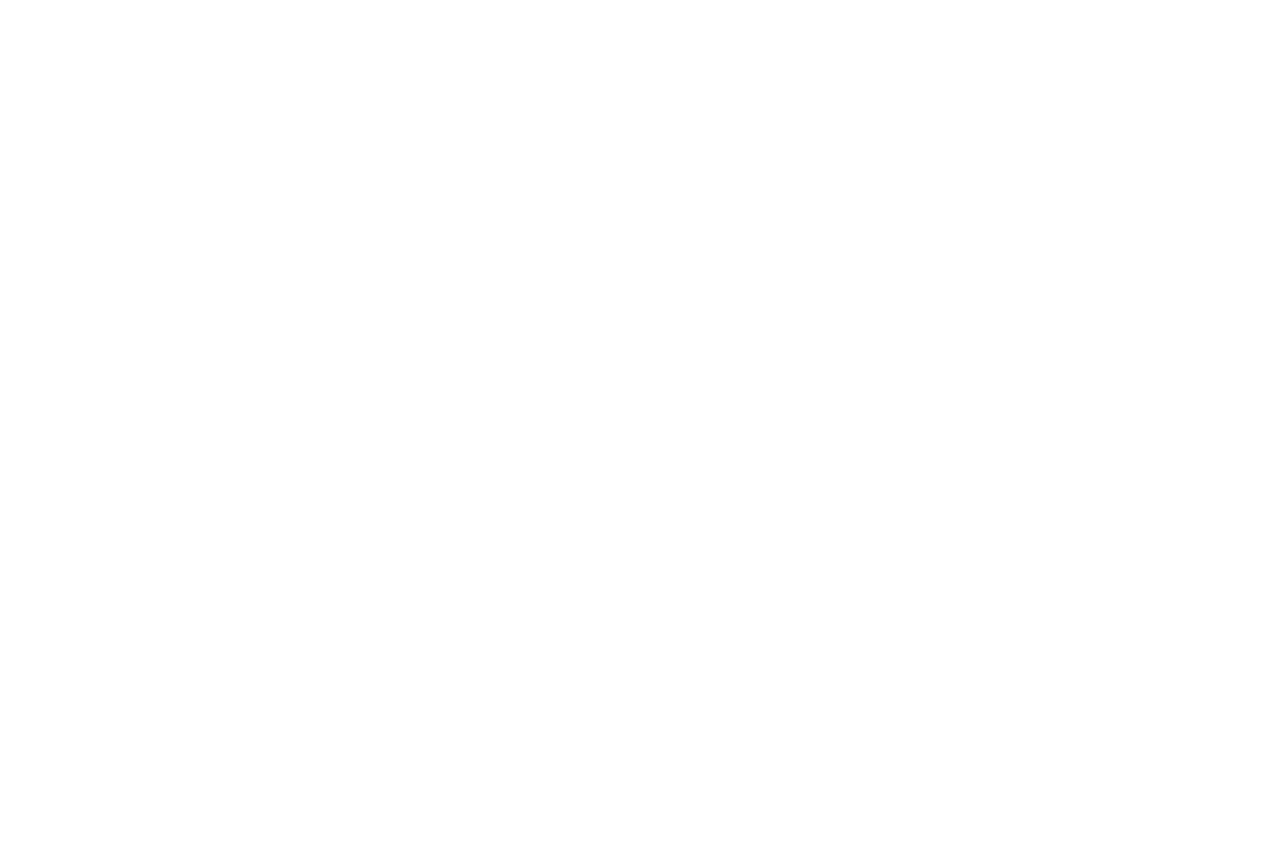
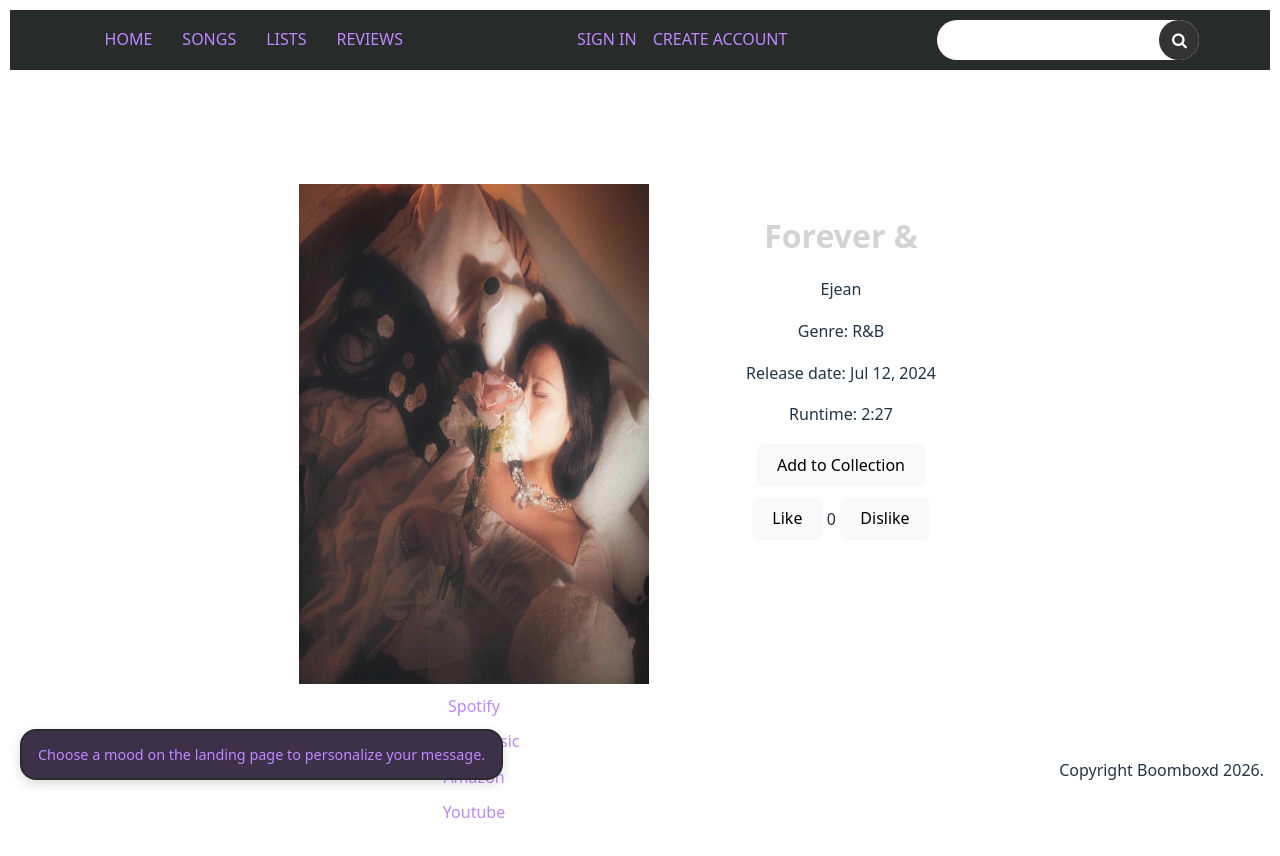
Before and after one commit to Onniikun/FSD_Project, a React (Vite) app: page /songs/1 in a window 1280 px wide. Before the commit this address had no page. Shown: the top 856 px of the page. Before the commit the page ends 800 px from the top, so only its background shows below. Built offline with nearby package versions, Linux system fonts and the light colour scheme.

Commit message:
Added singular song item page.

```diff
--- a/src/App.tsx
+++ b/src/App.tsx
@@ -25,6 +25,10 @@ function App() {
             path="/songs"
             element={<DiscoverSongs mood={mood}/>}
           />
+          <Route
+            path="/songs/:id"
+            element={<DiscoverSongs mood={mood}/>}
+          />
 
           <Route
             path="/lists"
--- a/src/components/common/songs/song-items/SongItem.tsx
+++ b/src/components/common/songs/song-items/SongItem.tsx
@@ -3,7 +3,7 @@ import { GenreFilter } from "../song-filter/GenreFilter.tsx"
 import { Links } from "../song-links/SongLinks.tsx"
 import Upvote from "../song-upvote/SongUpvote.tsx"
 import { useState, useEffect } from "react"
-import { Link } from 'react-router-dom'
+import { Link, useParams } from 'react-router-dom'
 
 import type { Song } from "../../../../types/songModel.ts"
 import { fetchAllSongs } from "../../../../apis/SongItemRepo.ts"
@@ -15,6 +15,7 @@ import { filterSongGenre } from "../../../services/SongItemService.ts"
  * @returns - A song item{s}
  */
 export function SongItem() {
+    const { id } = useParams()
     //use state for a selected Genre.(Used my hook to display the filtered genre)
     /**
      * Unlike my GenreFilter this hook displays the actual Song Item{s} based
@@ -37,20 +38,27 @@ export function SongItem() {
     useEffect(() => {
         const SongData = fetchAllSongs()
         setSongs(SongData)}, [])
-    // Displaying the filtered songs.
- const filteredSongs = filterSongGenre(songs, selectedGenre)
+    /**
+     * by clicking the song cover it directs the user to only that song item.
+     *
+     * It has the dual purpose of displaying the only the song by that id
+     * or filtered by song genre(Later by platform links, etc.)
+     */
+    const displayedSongs = id
+        ? songs.filter(song => song.id === Number(id))
+        : filterSongGenre(songs, selectedGenre)
     return(
         <>
-        <GenreFilter onChange={setSelectedGenre}/>
+        {!id && <GenreFilter onChange={setSelectedGenre}/>}
         <section className="song-item">
             <ul>
-                {filteredSongs.length === 0 ? (
+                {displayedSongs.length === 0 ? (
                     <p>Sorry, We haven't added that yet.</p>
                 ) : (
-                filteredSongs.map((song: Song)=> (
+                displayedSongs.map((song: Song)=> (
                     <li key={song.id} className="song-card">
                     <div>
-                        <Link to={`/song:${song.title}/${song.artist}`}>
+                        <Link to={`/songs/${song.id}`}>
                             <div className="songWrapper">
                                 <img className="songPFP"src={song.cover} alt="songpic" />
                             </div>
```
Also changed, not shown: 1 other file (tests, documents, lock files or other folders).
